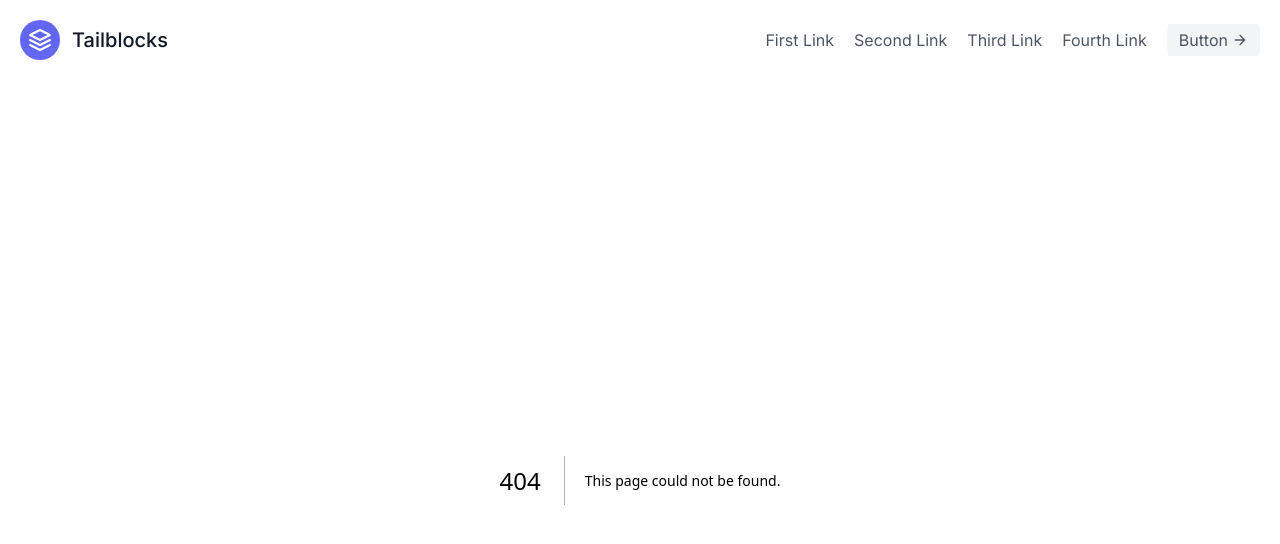
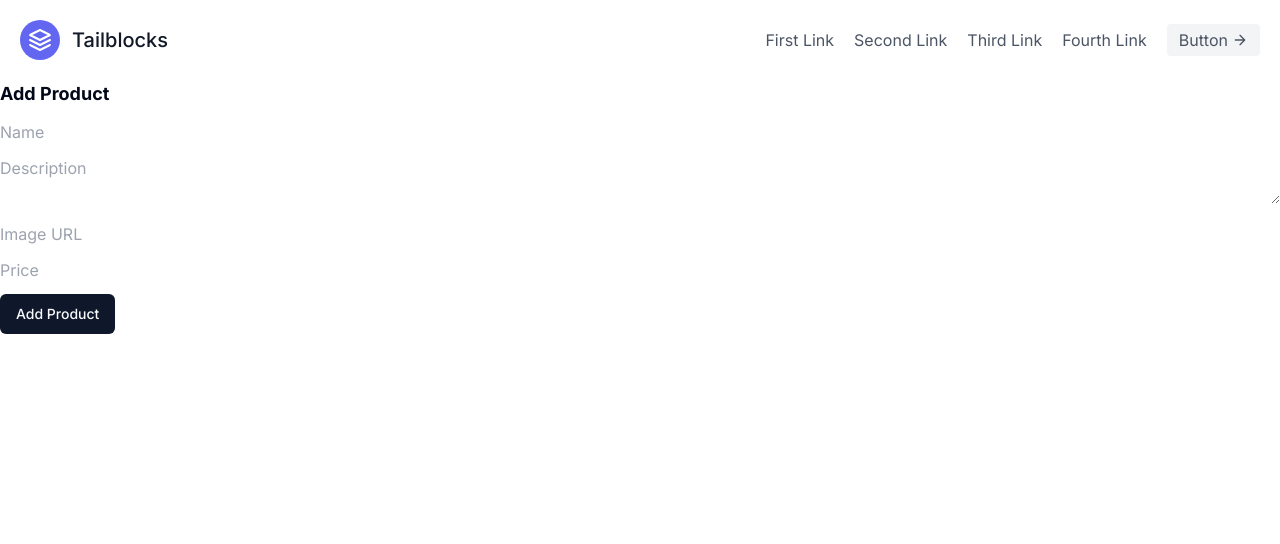
Before and after one commit to disosur/somica-studios-ecommerce-site, a Next.js app: page /add-product in a window 1280 px wide. Before the commit this address had no page. Shown: the top 544 px of the page. Built offline with nearby package versions, Linux system fonts and the light colour scheme.

Commit message:
Added add item for admin

```diff
--- /dev/null
+++ b/app/(dashboard)/add-product/page.tsx
@@ -0,0 +1,38 @@
+import { Button } from "@/components/ui/button";
+
+export default async function AddProductPage() {
+  return (
+    <div>
+      <h1 className="mb-3 text-lg font-bold">Add Product</h1>
+      <form>
+        <input
+          required
+          name="name"
+          placeholder="Name"
+          className="w-full mb-3 input-bordered input"
+        />
+        <textarea
+          required
+          name="description"
+          placeholder="Description"
+          className="w-full mb-3 textarea-bordered textarea"
+        />
+        <input
+          required
+          name="imageUrl"
+          placeholder="Image URL"
+          type="url"
+          className="w-full mb-3 input-bordered input"
+        />
+        <input
+          required
+          name="price"
+          placeholder="Price"
+          type="number"
+          className="w-full mb-3 input-bordered input"
+        />
+        <Button className="btn-block">Add Product</Button>
+      </form>
+    </div>
+  );
+}
--- a/app/(dashboard)/dashboard/page.tsx
+++ /dev/null
@@ -1,9 +0,0 @@
-import React from "react";
-
-export default function Dashboard() {
-  return (
-    <div>
-      <h1>dashboard page</h1>
-    </div>
-  );
-}
```
Also changed, not shown: app/(dashboard)/dashboard/add-product/page.tsx (deleted), app/(dashboard)/dashboard/table/page.tsx (deleted).
